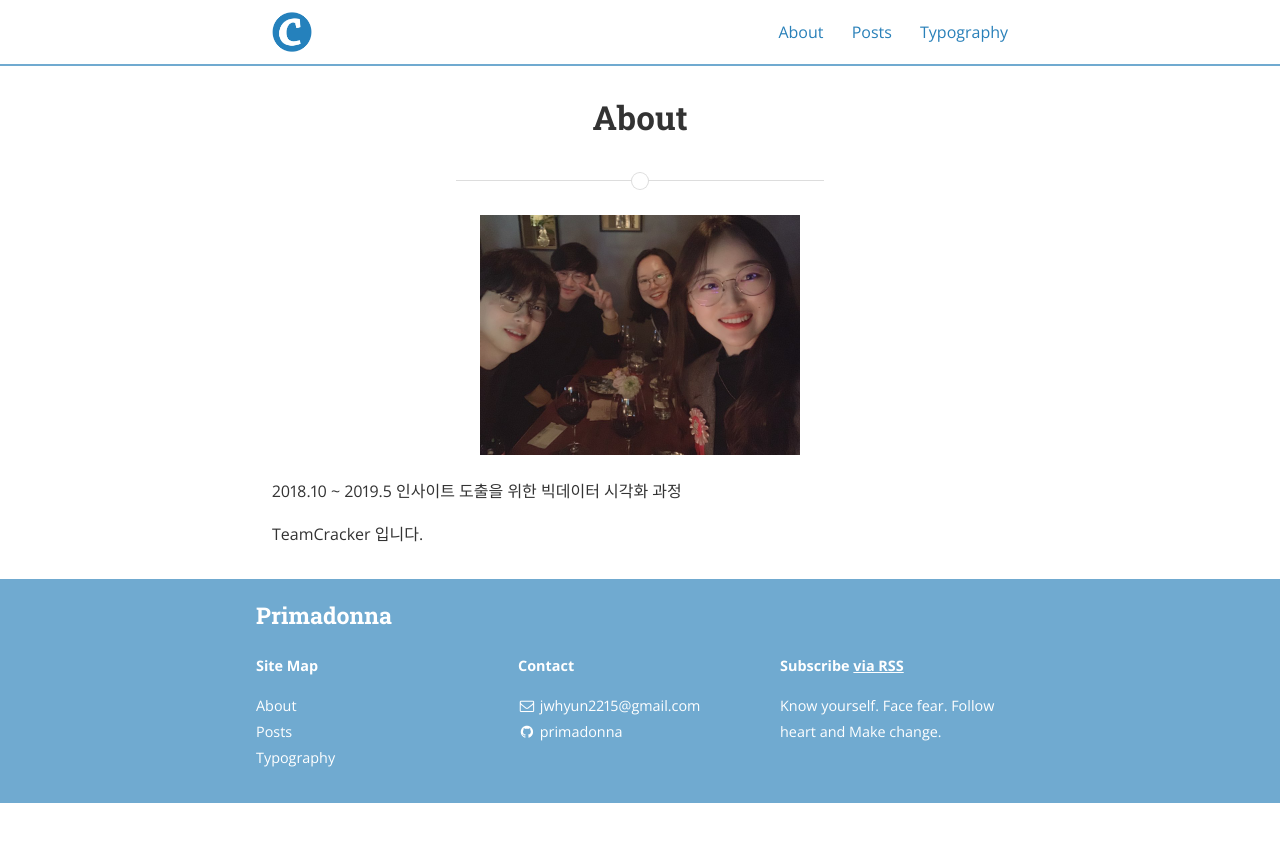
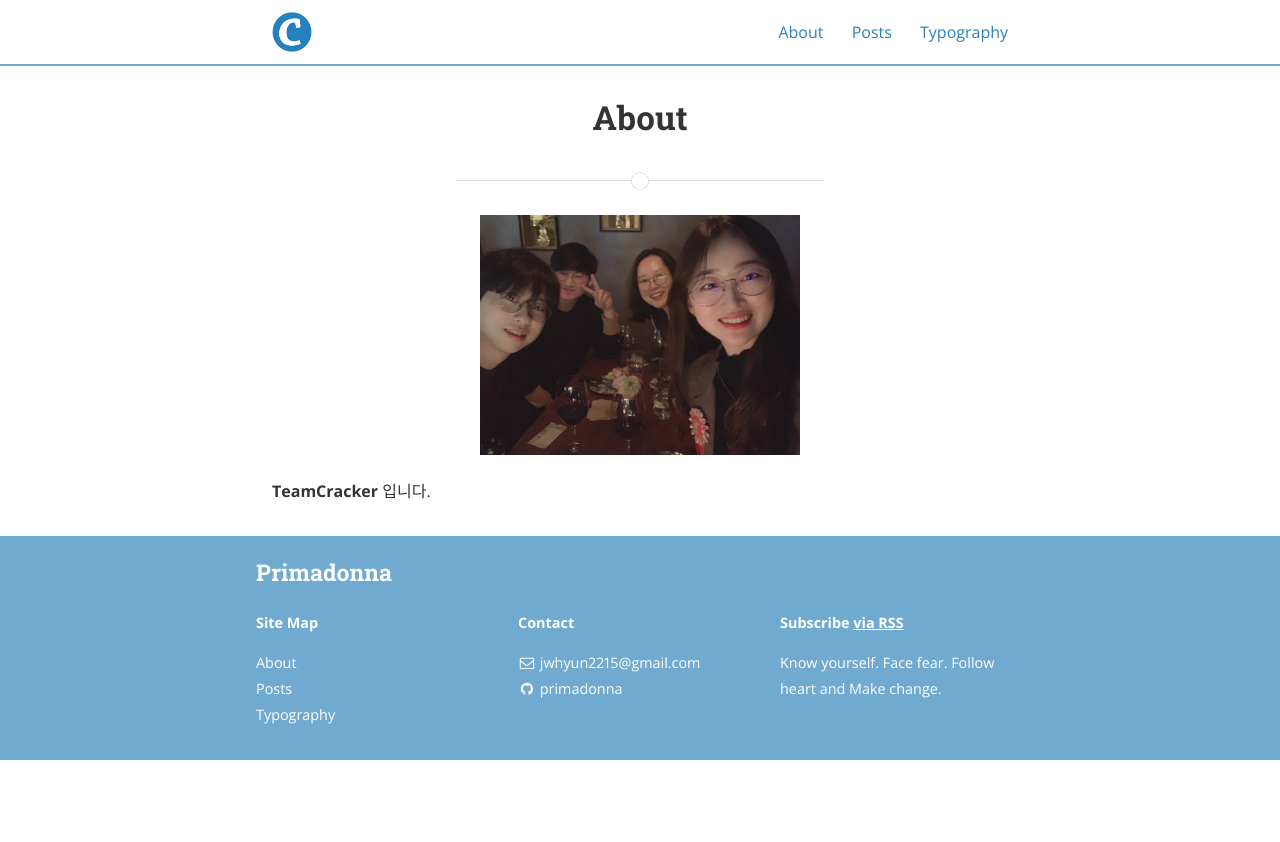
Before and after one commit to PrimadonnaGit/PrimadonnaGit.github.io, a Jekyll site: the page built from about.md, in a window 1280 px wide. Shown: the top 842 px of the page. Built offline with Jekyll 4.4.1, drawn with Linux system fonts in a browser that asks for light colours; nearby versions of some CDN libraries.

Commit message:
delete useless files

```diff
--- a/about.md
+++ b/about.md
@@ -6,7 +6,4 @@ permalink: /about/
 
 <img src="{{ site.baseurl }}/assets/cracker_all1.jpg" title="Profile Picture" class="profile">
 
-2018.10 ~ 2019.5
-인사이트 도출을 위한 빅데이터 시각화 과정
-
-TeamCracker 입니다.
+**TeamCracker** 입니다.
```
